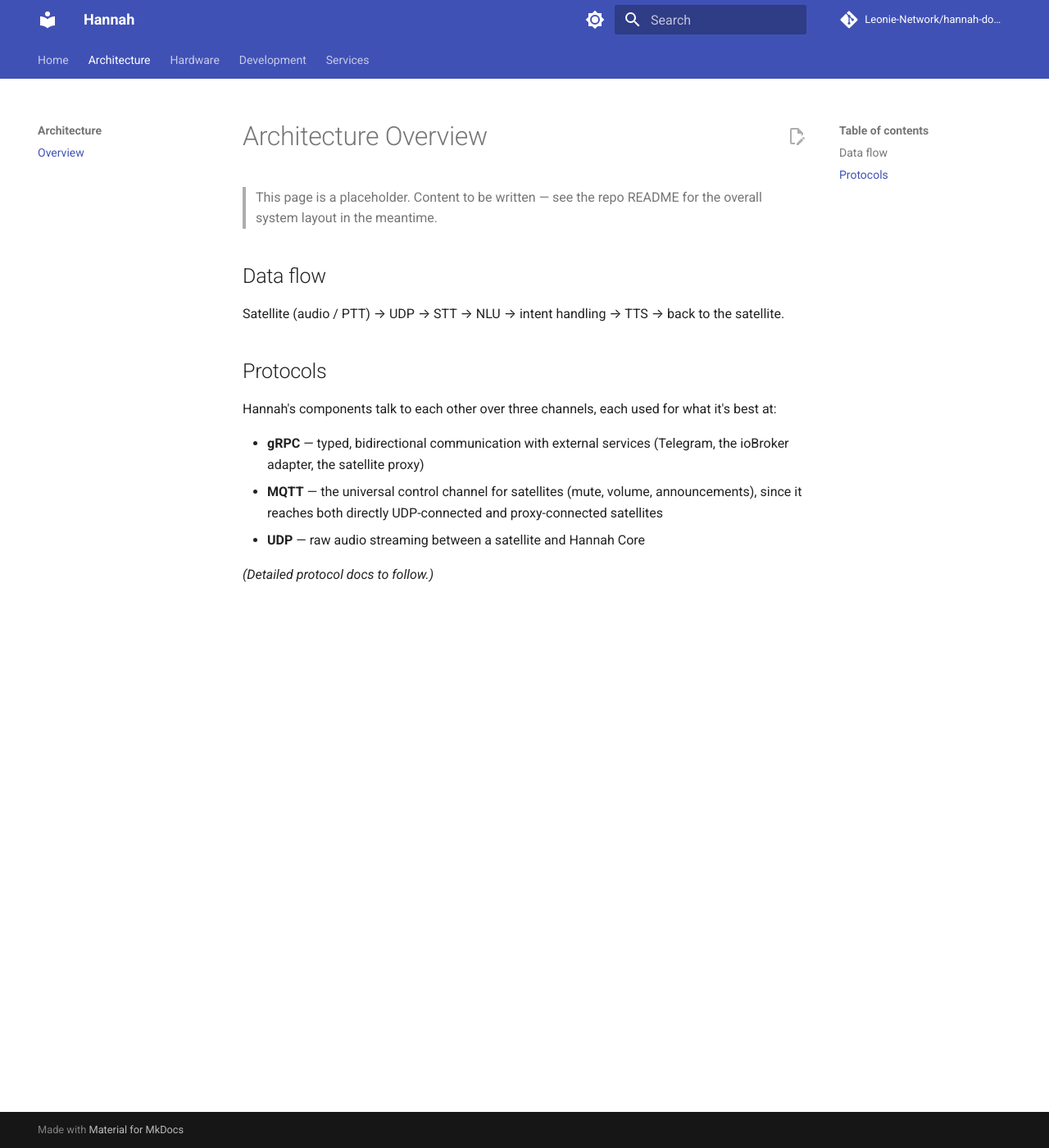
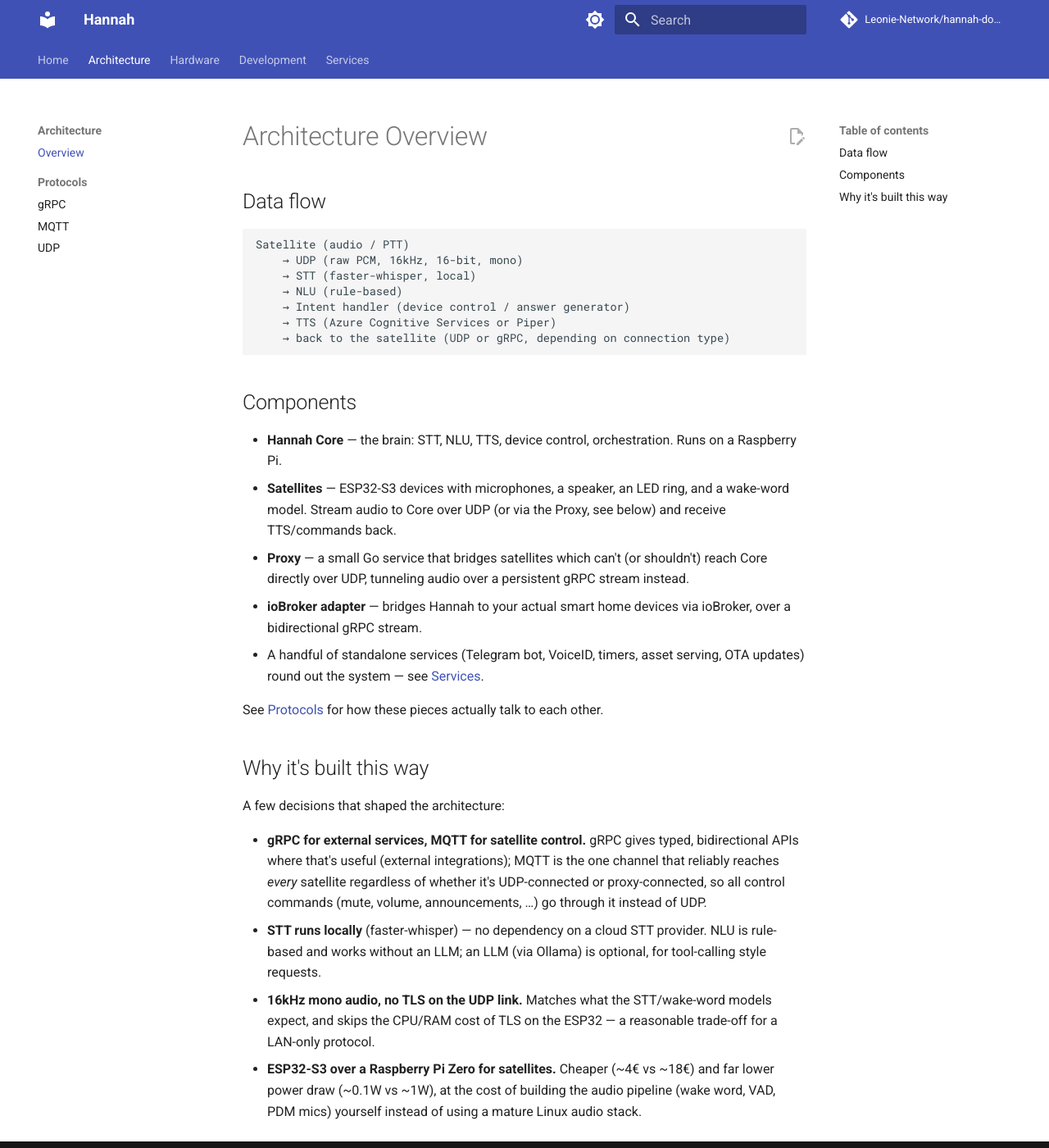
Before and after one commit to Leonie-Network/hannah-docs, an MkDocs documentation site: the page built from docs/architecture/overview.md, in a window 1280 px wide and 1400 px high. Shown: the whole window at 82% size. Built offline with MkDocs 1.6.1 and Material for MkDocs 9.7.7, drawn with Linux system fonts in a browser that asks for light colours; comment, search, counter and statistics services are not loaded.

Commit message:
docs: flesh out architecture, protocols, and hardware content
Adds gRPC/MQTT/UDP protocol reference pages, PCB revision history
(through Rev. 5), component decisions, and enclosure notes. Expands
the architecture overview with the actual component list and the
reasoning behind the main design decisions.

Co-Authored-By: Claude Sonnet 5 <noreply@anthropic.com>

````diff
--- a/docs/architecture/overview.md
+++ b/docs/architecture/overview.md
@@ -1,20 +1,32 @@
 # Architecture Overview
-
-> This page is a placeholder. Content to be written — see the repo README for the
-> overall system layout in the meantime.
 
 ## Data flow
 
-Satellite (audio / PTT) → UDP → STT → NLU → intent handling → TTS → back to the satellite.
+```
+Satellite (audio / PTT)
+    → UDP (raw PCM, 16kHz, 16-bit, mono)
+    → STT (faster-whisper, local)
+    → NLU (rule-based)
+    → Intent handler (device control / answer generator)
+    → TTS (Azure Cognitive Services or Piper)
+    → back to the satellite (UDP or gRPC, depending on connection type)
+```
 
-## Protocols
+## Components
 
-Hannah's components talk to each other over three channels, each used for what it's best at:
+- **Hannah Core** — the brain: STT, NLU, TTS, device control, orchestration. Runs on a Raspberry Pi.
+- **Satellites** — ESP32-S3 devices with microphones, a speaker, an LED ring, and a wake-word model. Stream audio to Core over UDP (or via the Proxy, see below) and receive TTS/commands back.
+- **Proxy** — a small Go service that bridges satellites which can't (or shouldn't) reach Core directly over UDP, tunneling audio over a persistent gRPC stream instead.
+- **ioBroker adapter** — bridges Hannah to your actual smart home devices via ioBroker, over a bidirectional gRPC stream.
+- A handful of standalone services (Telegram bot, VoiceID, timers, asset serving, OTA updates) round out the system — see [Services](../services/overview.md).
 
-- **gRPC** — typed, bidirectional communication with external services (Telegram, the
-  ioBroker adapter, the satellite proxy)
-- **MQTT** — the universal control channel for satellites (mute, volume, announcements),
-  since it reaches both directly UDP-connected and proxy-connected satellites
-- **UDP** — raw audio streaming between a satellite and Hannah Core
+See [Protocols](protocols/grpc.md) for how these pieces actually talk to each other.
 
-*(Detailed protocol docs to follow.)*
+## Why it's built this way
+
+A few decisions that shaped the architecture:
+
+- **gRPC for external services, MQTT for satellite control.** gRPC gives typed, bidirectional APIs where that's useful (external integrations); MQTT is the one channel that reliably reaches *every* satellite regardless of whether it's UDP-connected or proxy-connected, so all control commands (mute, volume, announcements, …) go through it instead of UDP.
+- **STT runs locally** (faster-whisper) — no dependency on a cloud STT provider. NLU is rule-based and works without an LLM; an LLM (via Ollama) is optional, for tool-calling style requests.
+- **16kHz mono audio, no TLS on the UDP link.** Matches what the STT/wake-word models expect, and skips the CPU/RAM cost of TLS on the ESP32 — a reasonable trade-off for a LAN-only protocol.
+- **ESP32-S3 over a Raspberry Pi Zero for satellites.** Cheaper (~4€ vs ~18€) and far lower power draw (~0.1W vs ~1W), at the cost of building the audio pipeline (wake word, VAD, PDM mics) yourself instead of using a mature Linux audio stack.
--- a/mkdocs.yml
+++ b/mkdocs.yml
@@ -30,8 +30,15 @@ nav:
   - Home: index.md
   - Architecture:
       - Overview: architecture/overview.md
+      - Protocols:
+          - gRPC: architecture/protocols/grpc.md
+          - MQTT: architecture/protocols/mqtt.md
+          - UDP: architecture/protocols/udp.md
   - Hardware:
       - Overview: hardware/overview.md
+      - PCB Revisions: hardware/pcb-revisions.md
+      - Components: hardware/components.md
+      - Enclosure: hardware/enclosure.md
   - Development:
       - Getting Started: development/getting-started.md
   - Services:
````
Also changed, not shown: docs/architecture/protocols/grpc.md (added, +32 -0 lines), docs/architecture/protocols/mqtt.md (added, +22 -0 lines), docs/architecture/protocols/udp.md (added, +19 -0 lines), docs/development/getting-started.md (+19 -3 lines), docs/hardware/components.md (added, +11 -0 lines), docs/hardware/enclosure.md (added, +13 -0 lines), docs/hardware/overview.md (+5 -4 lines), docs/hardware/pcb-revisions.md (added, +34 -0 lines).
